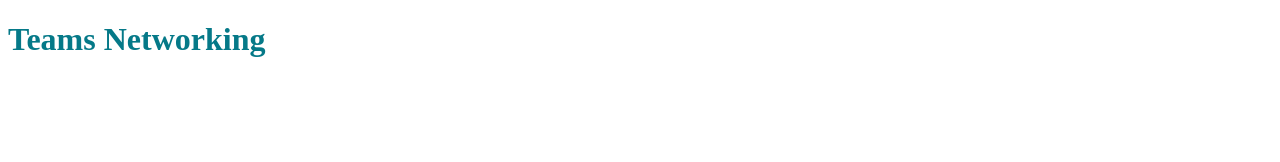
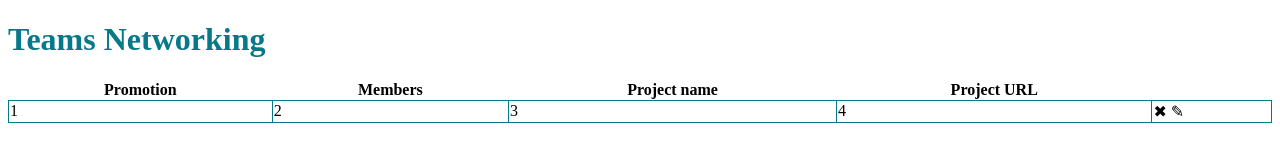
Before and after one commit to dtv71/teams-networking-test, a website built with webpack: page src/index.html in a window 1280 px wide. Built offline with nearby package versions, Linux system fonts and the light colour scheme.

Commit message:
static html table

```diff
--- a/src/index.html
+++ b/src/index.html
@@ -7,5 +7,25 @@
   </head>
   <body>
     <h1>Teams Networking</h1>
+    <table id="teamsTable">
+      <thead>
+        <tr>
+          <th>Promotion</th>
+          <th>Members</th>
+          <th>Project name</th>
+          <th>Project URL</th>
+          <th></th>
+        </tr>
+      </thead>
+      <tbody>
+        <tr>
+          <td>1</td>
+          <td>2</td>
+          <td>3</td>
+          <td>4</td>
+          <td>✖ &#9998</td>
+        </tr>
+      </tbody>
+    </table>
   </body>
 </html>
--- a/src/style.css
+++ b/src/style.css
@@ -1,3 +1,11 @@
 h1 {
   color: #057988;
 }
+#teamsTable {
+  width: 100%;
+  border-collapse: collapse;
+}
+#teamstable th,
+#teamsTable td {
+  border: 1px solid #057988;
+}
```
